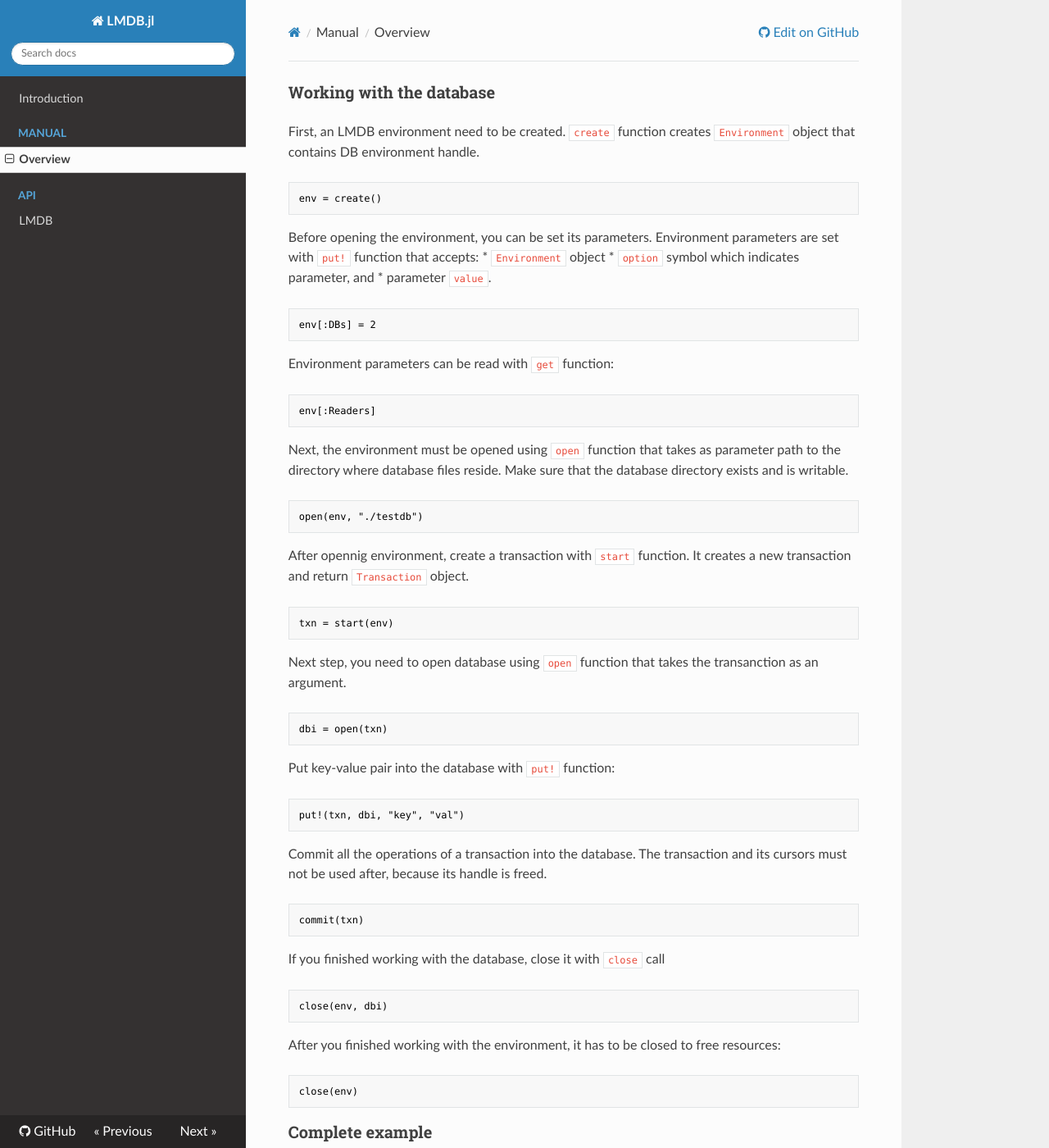
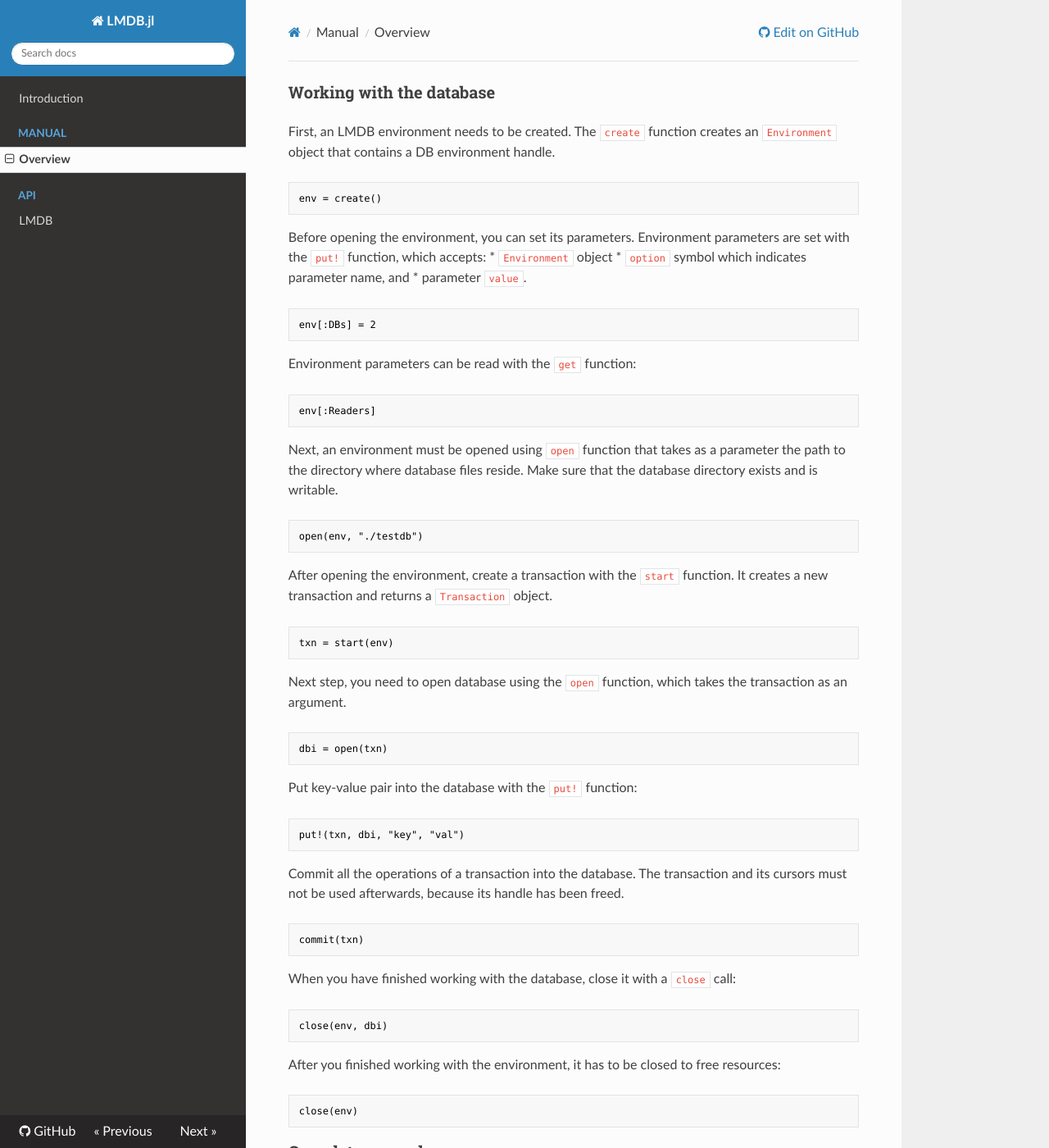
Before and after one commit to wildart/LMDB.jl, an MkDocs documentation site: the page built from docs/manual.md, in a window 1280 px wide and 1400 px high. Shown: the whole window at 82% size. Built offline with MkDocs 1.6.1, drawn with Linux system fonts in a browser that asks for light colours; nearby versions of some CDN libraries; old or Windows-style settings are respelled for this version of MkDocs.

Commit message:
tweaks and typos

````diff
--- a/docs/manual.md
+++ b/docs/manual.md
@@ -1,50 +1,50 @@
 ### Working with the database
 
-First, an LMDB environment need to be created. `create` function creates `Environment` object that contains DB environment handle.
+First, an LMDB environment needs to be created. The `create` function creates an `Environment` object that contains a DB environment handle.
 ```julia
 env = create()
 ```
-Before opening the environment, you can be set its parameters.
-Environment parameters are set with `put!` function that accepts:
+Before opening the environment, you can set its parameters.
+Environment parameters are set with the `put!` function, which accepts:
 * `Environment` object
-* `option` symbol which indicates parameter, and
+* `option` symbol which indicates parameter name, and
 * parameter `value`.
 
 ```julia
 env[:DBs] = 2
 ```
 
-Environment parameters can be read with `get` function:
+Environment parameters can be read with the `get` function:
 ```julia
 env[:Readers]
 ```
 
-Next, the environment must be opened using `open` function that takes as parameter path to the directory where database files reside. Make sure that the database directory exists and is writable.
+Next, an environment must be opened using `open` function that takes as a parameter the path to the directory where database files reside. Make sure that the database directory exists and is writable.
 ```julia
 open(env, "./testdb")
 ```
 
-After opennig environment, create a transaction with `start` function. It creates a new transaction and return `Transaction` object.
+After opening the environment, create a transaction with the `start` function. It creates a new transaction and returns a `Transaction` object.
 ```julia
 txn = start(env)
 ```
 
-Next step, you need to open database using `open` function that takes the transanction as an argument.
+Next step, you need to open database using the `open` function, which takes the transaction as an argument.
 ```julia
 dbi = open(txn)
 ```
 
-Put key-value pair into the database with `put!` function:
+Put key-value pair into the database with the `put!` function:
 ```julia
 put!(txn, dbi, "key", "val")
 ```
 
-Commit all the operations of a transaction into the database. The transaction and its cursors must not be used after, because its handle is freed.
+Commit all the operations of a transaction into the database. The transaction and its cursors must not be used afterwards, because its handle has been freed.
 ```julia
 commit(txn)
 ```
 
-If you finished working with the database, close it with `close` call
+When you have finished working with the database, close it with a `close` call:
 ```julia
 close(env, dbi)
 ```
````
